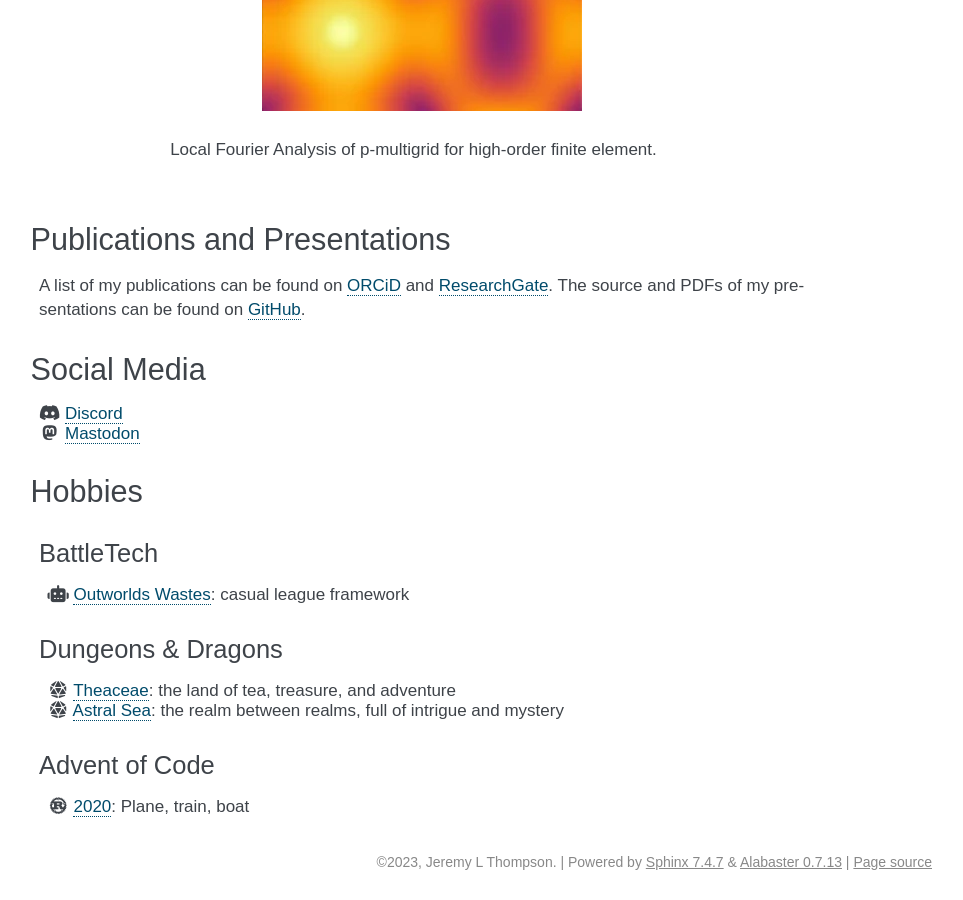
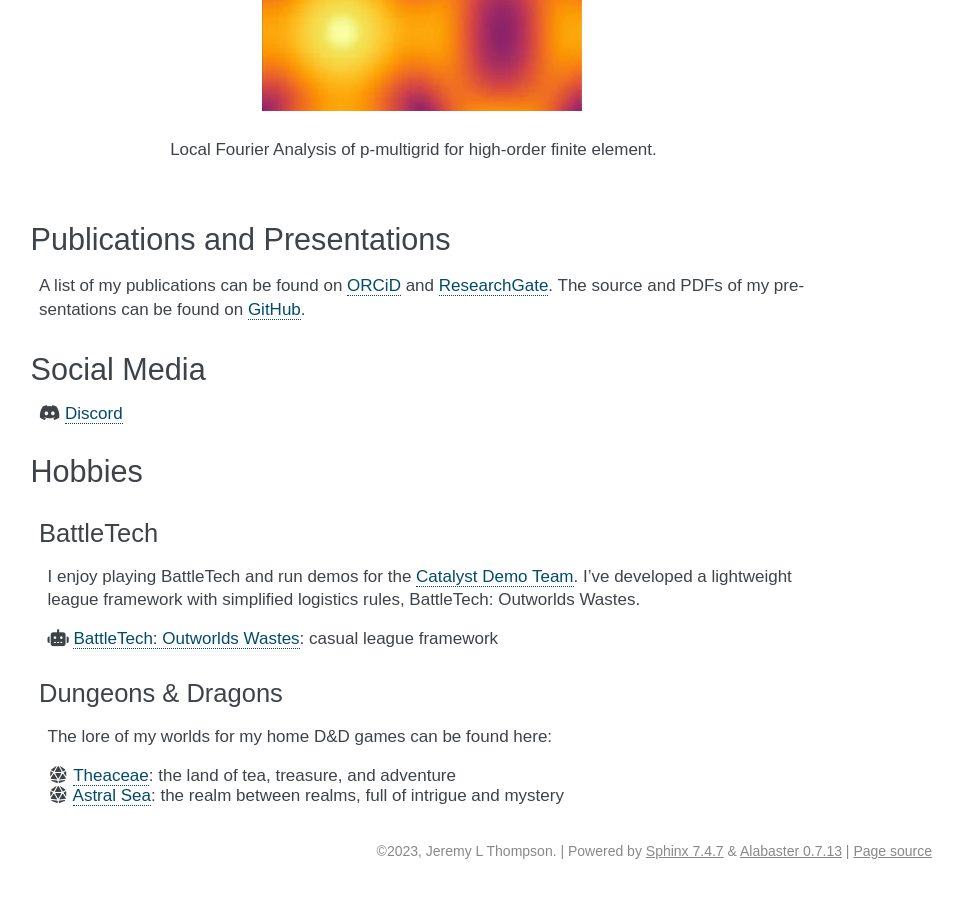
Before and after one commit to jeremylt/personal_website, a Sphinx documentation site: the page built from source/index.rst, in a window 1280 px wide and 900 px high, scrolled down 2320 px. Shown: the whole window, without its empty margins (178-1141 px from the left). Built offline with Sphinx 7.4.7, drawn with Linux system fonts in a browser that asks for light colours; nearby versions of some CDN libraries; some of the changed text lies outside the part shown.

Commit message:
mention CDT

```diff
--- a/source/index.rst
+++ b/source/index.rst
@@ -45,14 +45,6 @@
 
     <i class="fa-fw fa-solid fa-robot"></i>
 
-.. |fa-rust| raw:: html
-
-    <i class="fa-fw fab fa-rust"></i>
-
-.. |fa-mastadon| raw:: html
-
-    <i class="fa-fw fab fa-mastodon"></i>
-
 .. |fa-discord| raw:: html
 
     <i class="fa-fw fa-brands fa-discord"></i>
@@ -63,9 +55,9 @@
 | |fa-github|   GitHub:        `jeremylt <https://www.github.com/jeremylt>`_
 | |fa-gitlab|   GitLab:        `jeremylt <https://www.gitlab.com/jeremylt>`_
 | |fa-linked|   Linkedin:      `jeremylt <https://www.linkedin.com/in/jeremylt/>`_
-| |fa-fcc|      freeCodeCamp:  `jeremylt <https://forum.freecodecamp.org/u/jeremylt/summary>`_
 | |fa-orcid|    ORCiD:         `0000-0003-2980-0899 <https://orcid.org/0000-0003-2980-0899>`_
 | |fa-research| ResearchGate:  `Jeremy Thompson <https://www.researchgate.net/profile/Jeremy-Thompson>`_
+| |fa-fcc|      freeCodeCamp:  `jeremylt <https://forum.freecodecamp.org/u/jeremylt/summary>`_
 | |fa-email|    email:          jeremy (at) jeremylt.org
 
 Background
@@ -125,12 +117,7 @@
 Social Media
 ********************************************************************************
 
-.. |mastadon-link| raw:: html
-
-    <a class="reference external" rel="me" href="https://social.freecodecamp.org/@jeremylt">Mastodon</a>
-
 | |fa-discord|  `Discord <https://discordapp.com/users/513148167923957761>`_
-| |fa-mastadon| |mastadon-link|
 
 Hobbies
 ********************************************************************************
@@ -138,15 +125,15 @@
 BattleTech
 --------------------------------------------------------------------------------
 
-| |fa-mech| `Outworlds Wastes <https://outworlds-wastes.jeremylt.org>`_:    casual league framework
+I enjoy playing BattleTech and run demos for the `Catalyst Demo Team <https://sites.google.com/view/catalystdemoteam/home>`_.
+I've developed a lightweight league framework with simplified logistics rules, BattleTech: Outworlds Wastes.
+
+| |fa-mech| `BattleTech: Outworlds Wastes <https://outworlds-wastes.jeremylt.org>`_:    casual league framework
 
 Dungeons & Dragons
 --------------------------------------------------------------------------------
 
+The lore of my worlds for my home D&D games can be found here:
+
 | |fa-d20| `Theaceae <https://theaceae.jeremylt.org/>`_:    the land of tea, treasure, and adventure
 | |fa-d20| `Astral Sea <https://astralsea.jeremylt.org/>`_: the realm between realms, full of intrigue and mystery
-
-Advent of Code
---------------------------------------------------------------------------------
-
-| |fa-rust| `2020 <https://www.github.com/jeremylt/advent2020>`_: Plane, train, boat
```
